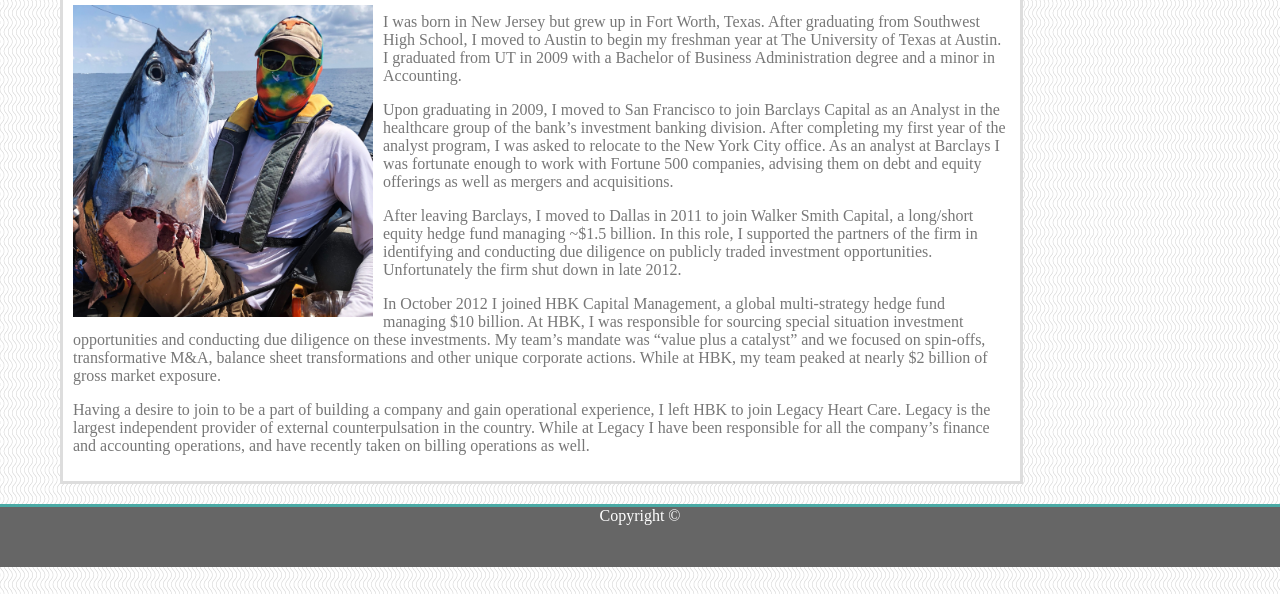
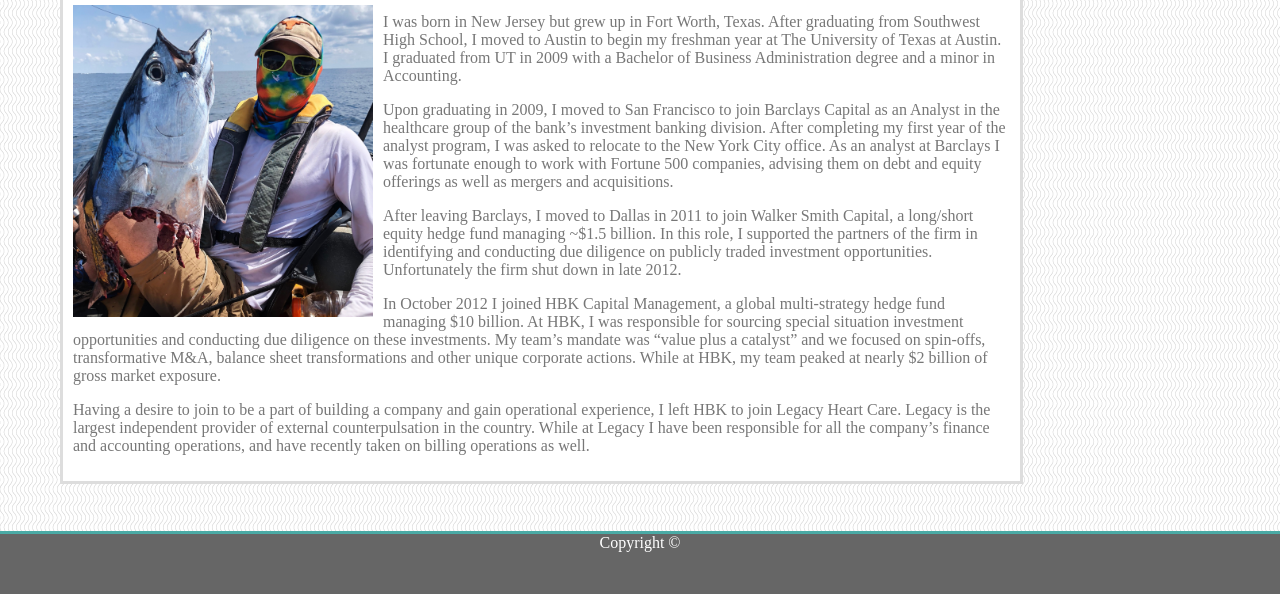
Before and after one commit to swuap/Basic-Portfolio, a plain HTML site: page index.html in a window 1280 px wide. Shown: the part 206-800 px from the top of the page. Drawn offline with Linux system fonts and the light colour scheme.

Commit message:
footer position

```diff
--- a/assets/css/style.css
+++ b/assets/css/style.css
@@ -50,6 +50,7 @@ body {
     border-style: solid;
     color: #777777;
     margin-top: 100px;
+    margin-bottom: 100px;
 }
 
 #picture {
@@ -65,8 +66,8 @@ body {
     width: 100%;
     height: 60px;
     text-align: center;
-    float: left;
-    vertical-align: text-bottom;
+    position: fixed;
+    bottom: 0;
 }
 
 h1 {
```
